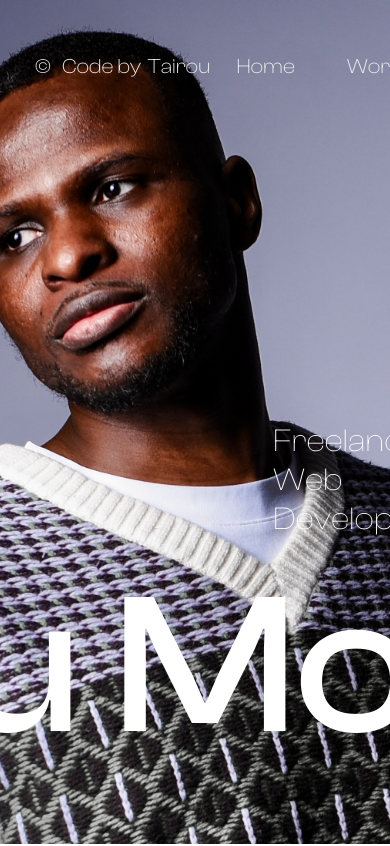
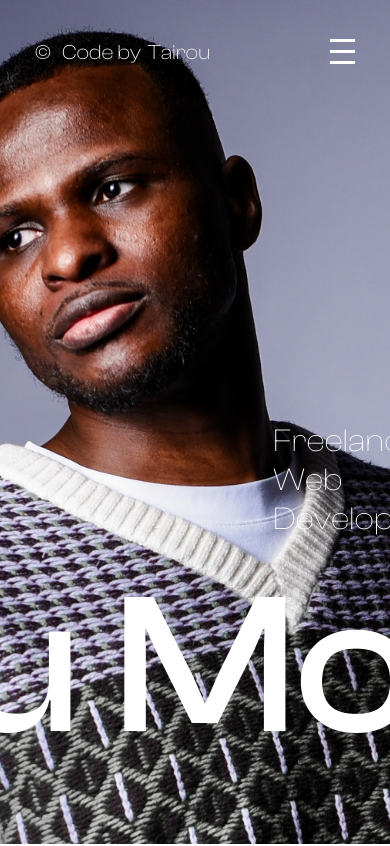
Before and after one commit to tairou97/tairouMPortfolio, a React (Vite) app: page / in a window 390 px wide. Shown: the top 846 px of the page. Built offline with nearby package versions, Linux system fonts and the light colour scheme.

Commit message:
add burger menu

```diff
--- a/src/componets/Nav/NavBar.css
+++ b/src/componets/Nav/NavBar.css
@@ -1,3 +1,4 @@
+@charset "UTF-8";
 @font-face {
   font-family: "ClashDisplay";
   src: url("../../assets//fonts/ClashDisplay-Variable.ttf") format("woff2");
@@ -25,6 +26,9 @@
 .navbar {
   font-family: "ClashDisplay";
   font-size: 1.3rem;
+  /* ===== Burger-Icon ===== */
+  /* Animation beim Öffnen */
+  /* ===== Responsive ===== */
 }
 .navbar .navBarcontainer {
   position: fixed;
@@ -84,6 +88,7 @@
   transform: translateX(-88px);
 }
 .navbar ul {
+  border: 1px solid white;
   display: flex;
   justify-content: end;
   align-items: center;
@@ -101,4 +106,50 @@
   list-style: none;
   padding: 10px;
   display: inline-block;
+}
+.navbar .menu-icon {
+  display: none;
+  flex-direction: column;
+  cursor: pointer;
+}
+.navbar .bar {
+  width: 25px;
+  height: 3px;
+  background-color: white;
+  margin: 4px 0;
+  transition: 0.3s;
+}
+.navbar .menu-icon.open .bar:nth-child(1) {
+  transform: rotate(45deg) translate(5px, 5px);
+}
+.navbar .menu-icon.open .bar:nth-child(2) {
+  opacity: 0;
+}
+.navbar .menu-icon.open .bar:nth-child(3) {
+  transform: rotate(-45deg) translate(5px, -5px);
+}
+@media (max-width: 768px) {
+  .navbar .menu-icon {
+    display: flex;
+  }
+  .navbar ul {
+    display: none;
+    flex-direction: column;
+    width: 100%;
+    background-color: #1c1c1c;
+    position: absolute;
+    top: 70px;
+    left: 0;
+    text-align: center;
+  }
+  .navbar ul.active {
+    display: flex;
+  }
+  .navbar li {
+    width: 100%;
+  }
+  .navbar li a {
+    width: 100%;
+    padding: 1rem;
+  }
 }/*# sourceMappingURL=NavBar.css.map */
--- a/src/componets/Nav/NavBar.jsx
+++ b/src/componets/Nav/NavBar.jsx
@@ -1,7 +1,10 @@
 import { NavLink, Link } from "react-router-dom";
+import { useState } from "react";
 
 import "./NavBar.css";
 const NavBar = () => {
+  const [menuOpen, setMenuOpen] = useState(false);
+
   const navBar = [
     { id: 1, name: "Home", to: "/" },
     { id: 2, name: "Work", to: "/work" },
@@ -12,7 +15,11 @@ const NavBar = () => {
   return (
     <div className="navbar">
       <div className="navBarcontainer">
-        <Link to="https://tairou-m-portfolio.vercel.app/" className="logo">
+        <Link
+          to="https://tairou-m-portfolio.vercel.app/"
+          className="logo"
+          onClick={() => setMenuOpen(false)}
+        >
           <p className="copyrigth">©</p>
           <div className="name">
             <p className="codeby">Code by</p>
@@ -20,11 +27,23 @@ const NavBar = () => {
             <p className="toure">Touré</p>
           </div>
         </Link>
-        <ul>
+        {/* --- Burger Icon --- */}
+        <div
+          className={`menu-icon ${menuOpen ? "open" : ""}`}
+          onClick={() => setMenuOpen(!menuOpen)}
+        >
+          <div className="bar"></div>
+          <div className="bar"></div>
+          <div className="bar"></div>
+        </div>
+
+        <ul className={menuOpen ? "active" : ""}>
           {navBar.map((item) => {
             return (
               <li key={item.id}>
-                <NavLink to={item.to}>{item.name}</NavLink>
+                <NavLink to={item.to} onClick={() => setMenuOpen(false)}>
+                  {item.name}
+                </NavLink>
               </li>
             );
           })}
--- a/src/componets/Nav/NavBar.scss
+++ b/src/componets/Nav/NavBar.scss
@@ -106,7 +106,7 @@
     }
 
     ul {
-        // border: 1px solid white;
+        border: 1px solid white;
         display: flex;
         justify-content: end;
         align-items: center;
@@ -128,4 +128,63 @@
         }
     }
 
+    /* ===== Burger-Icon ===== */
+    .menu-icon {
+        display: none;
+        flex-direction: column;
+        cursor: pointer;
+    }
+
+    .bar {
+        width: 25px;
+        height: 3px;
+        background-color: white;
+        margin: 4px 0;
+        transition: 0.3s;
+    }
+
+    /* Animation beim Öffnen */
+    .menu-icon.open .bar:nth-child(1) {
+        transform: rotate(45deg) translate(5px, 5px);
+    }
+
+    .menu-icon.open .bar:nth-child(2) {
+        opacity: 0;
+    }
+
+    .menu-icon.open .bar:nth-child(3) {
+        transform: rotate(-45deg) translate(5px, -5px);
+    }
+
+    /* ===== Responsive ===== */
+    @media (max-width: 768px) {
+        .menu-icon {
+            display: flex;
+        }
+
+        ul {
+            display: none;
+            flex-direction: column;
+            width: 100%;
+            background-color: #1c1c1c;
+            position: absolute;
+            top: 70px;
+            left: 0;
+            text-align: center;
+        }
+
+        ul.active {
+            display: flex;
+        }
+
+        li {
+            width: 100%;
+        }
+
+        li a {
+            width: 100%;
+            padding: 1rem;
+        }
+    }
+
 }
```
Also changed, not shown: 2 other files (tests, documents, lock files or other folders).
